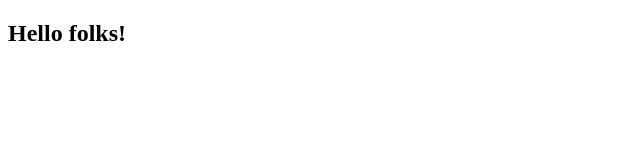
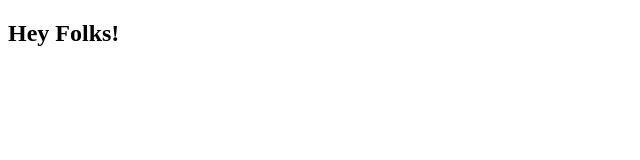
Before and after one commit to harshitasao/Go-Projects, a plain HTML site: page WebServer/static/index.html in a window 1280 px wide. Shown: the full height of the page, 0-640 px from the left. Drawn offline with Linux system fonts and the light colour scheme.

Commit message:
Update index.html

```diff
--- a/WebServer/static/index.html
+++ b/WebServer/static/index.html
@@ -7,6 +7,6 @@
     <title>Web Server</title>
 </head>
 <body>
-    <h2>Hello folks!</h2>
+    <h2>Hey Folks!</h2>
 </body>
 </html>
```
